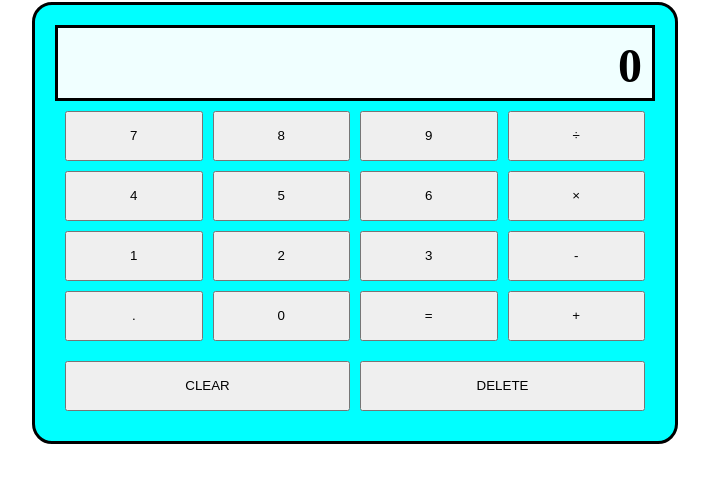
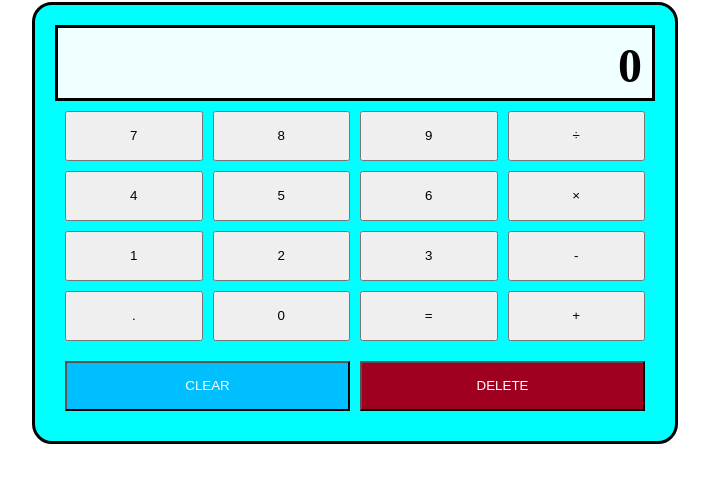
Before and after one commit to RKsnoozer/Calculator, a plain HTML site: page index.html in a window 1280 px wide. Shown: the part 78-560 px from the top of the page, without its empty margins (285-994 px from the left). Drawn offline with Linux system fonts and the light colour scheme.

Commit message:
changed colours of delete and clear buttons to stand out more

```diff
--- a/stylesheet.css
+++ b/stylesheet.css
@@ -47,3 +47,13 @@
 .btn, .btn-control {
     height: 50px;
 }
+
+#clear {
+    background-color: deepskyblue;
+    color: white;
+}
+
+#delete {
+    background-color: rgb(160, 0, 32);
+    color: white;
+}
```
